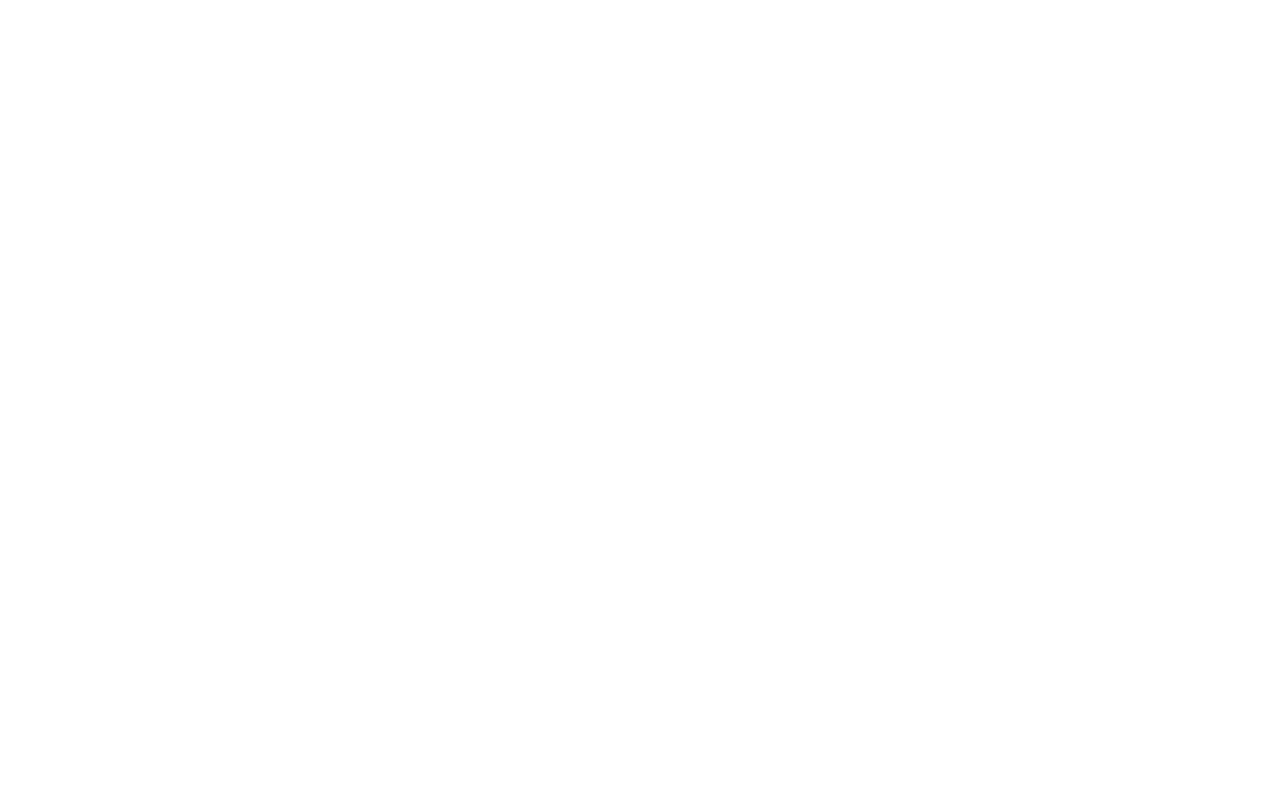
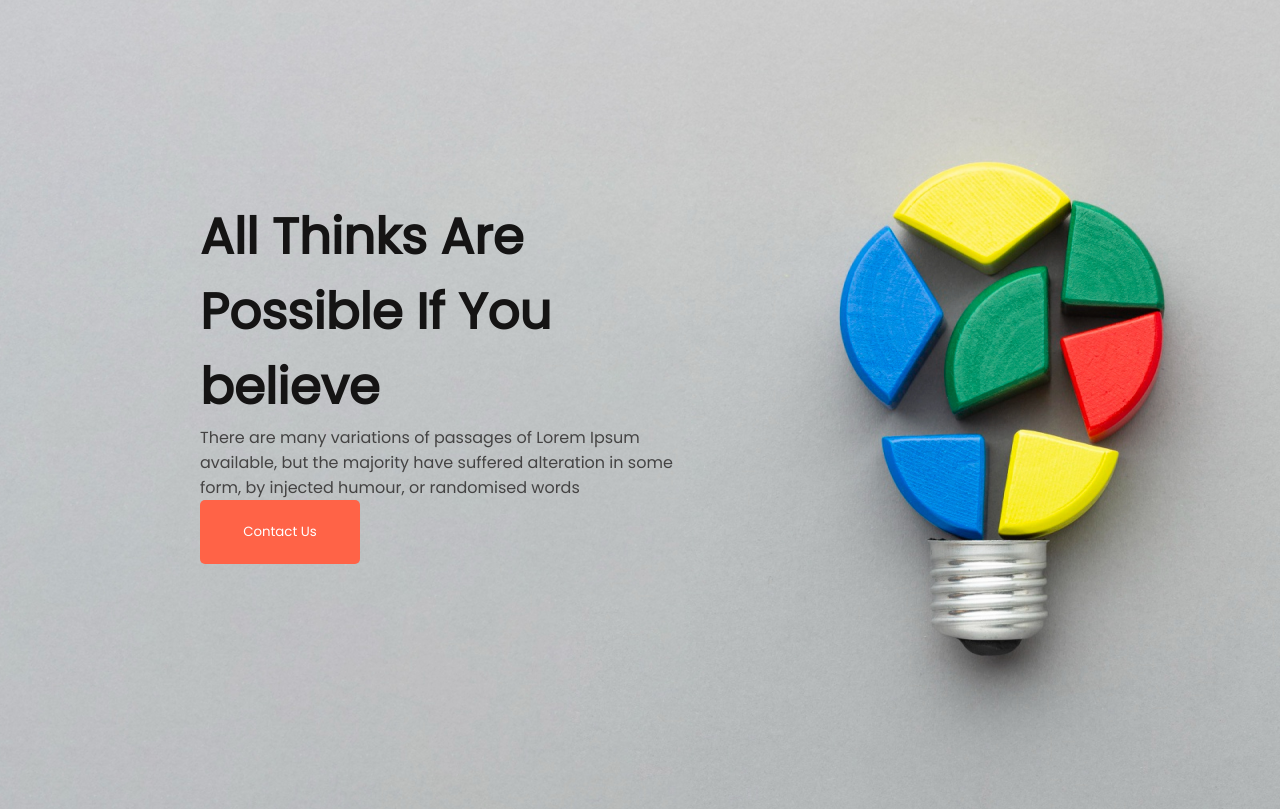
Before and after one commit to dmmonir2003/-Assignment-first, a plain HTML site: page index.html in a window 1280 px wide. Drawn offline with Linux system fonts and the light colour scheme.

Commit message:
banner section compilit

```diff
--- a/index.html
+++ b/index.html
@@ -6,9 +6,45 @@
     <meta http-equiv="X-UA-Compatible" content="IE=edge">
     <meta name="viewport" content="width=device-width, initial-scale=1.0">
     <title>First Assignment</title>
+    <link rel="shortcut icon" href="favicon.png" type="image/x-icon">
+    <link rel="preconnect" href="https://fonts.googleapis.com">
+    <link rel="preconnect" href="https://fonts.gstatic.com" crossorigin>
+    <link href="https://fonts.googleapis.com/css2?family=Open+Sans&family=Poppins&display=swap" rel="stylesheet">
+    <link rel="stylesheet" href="styles/styles-banner-section.css">
+
 </head>
 
 <body>
+    <header class="header">
+        <section class="banner">
+
+            <div class="banner-text">
+                <h2 class="banner-title">All Thinks Are </h2>
+                <h2 class="banner-title">Possible If You</h2>
+                <h2 class="banner-title">believe</h2>
+                <p class="banner-descripton">There are many variations of passages of Lorem Ipsum available, but the
+                    majority have suffered alteration in some form, by injected humour, or randomised words</p>
+                <button class="first-btn">Contact Us</button>
+            </div>
+
+
+
+
+        </section>
+
+
+    </header>
+
+    <main>
+
+
+
+    </main>
+
+    <footer>
+
+    </footer>
+
 
 </body>
 
--- /dev/null
+++ b/styles/styles-banner-section.css
@@ -0,0 +1,58 @@
+* {
+    margin: 0;
+    font-family: 'Open Sans', sans-serif;
+    font-family: 'Poppins', sans-serif;
+}
+
+.header {
+    -moz-transform: scaleX(-1);
+    -o-transform: scaleX(-1);
+    -webkit-transform: scaleX(-1);
+    transform: scaleX(-1);
+    filter: FlipH;
+    -ms-filter: "FlipH";
+    height: 809px;
+    background-image: url(../banner2.png);
+}
+
+.banner {
+    -moz-transform: scaleX(-1);
+    -o-transform: scaleX(-1);
+    -webkit-transform: scaleX(-1);
+    transform: scaleX(-1);
+    filter: FlipH;
+    -ms-filter: "FlipH";
+
+}
+
+.banner-text {
+    width: 40%;
+    margin-left: 200px;
+    padding-top: 200px;
+}
+
+.banner-title {
+
+    font-weight: 700;
+    font-size: 50px;
+    /* Dark 01 */
+    color: #151414;
+    margin-bottom: 0;
+
+}
+
+.banner-descripton {
+    font-weight: 400;
+    font-size: 16px;
+    /* Dark 02 */
+    color: #444343;
+}
+
+.first-btn {
+    width: 160px;
+    height: 64px;
+    color: white;
+    background-color: tomato;
+    border-style: none;
+    border-radius: 5px;
+}
```
Also changed, not shown: banner2.png (added), favicon.png (added).
